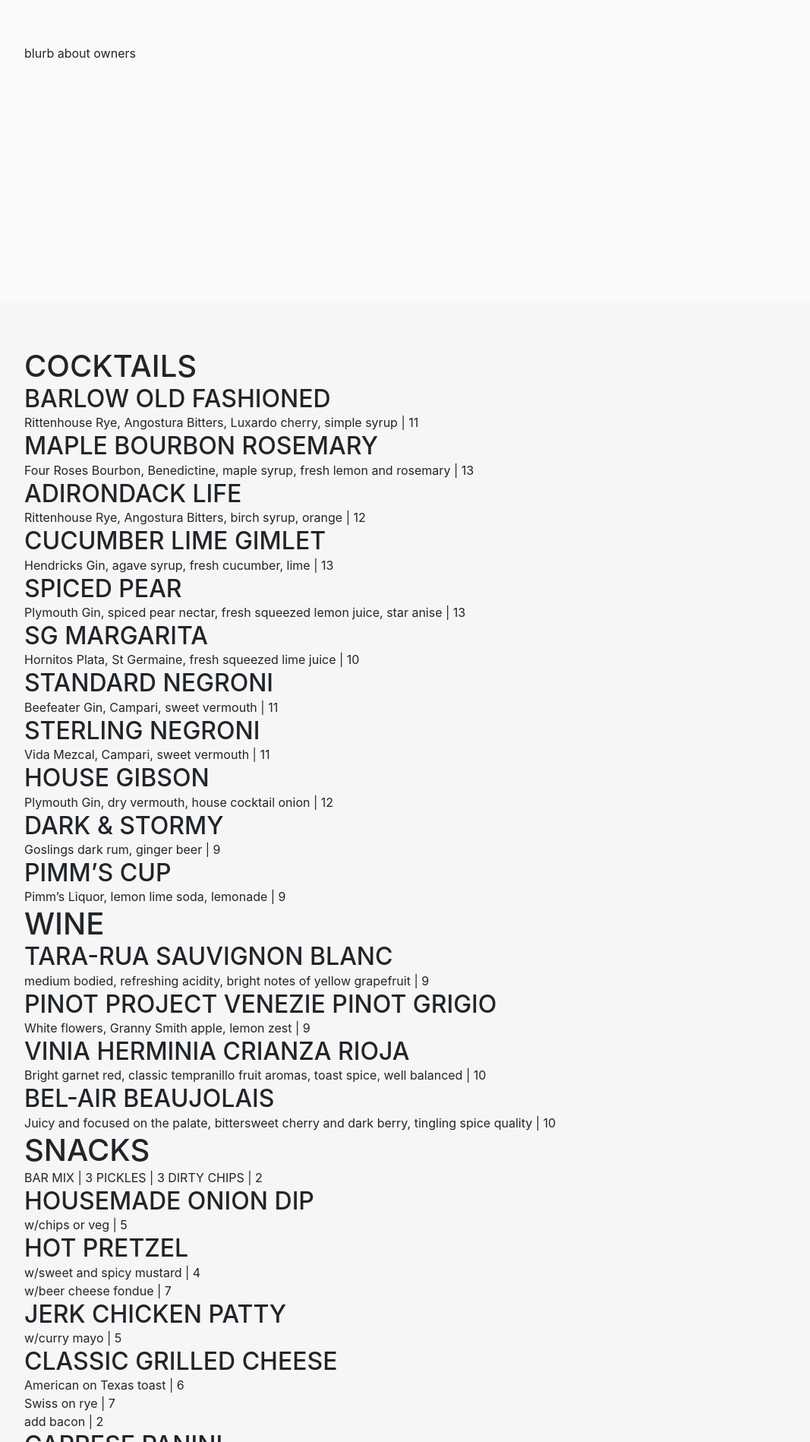
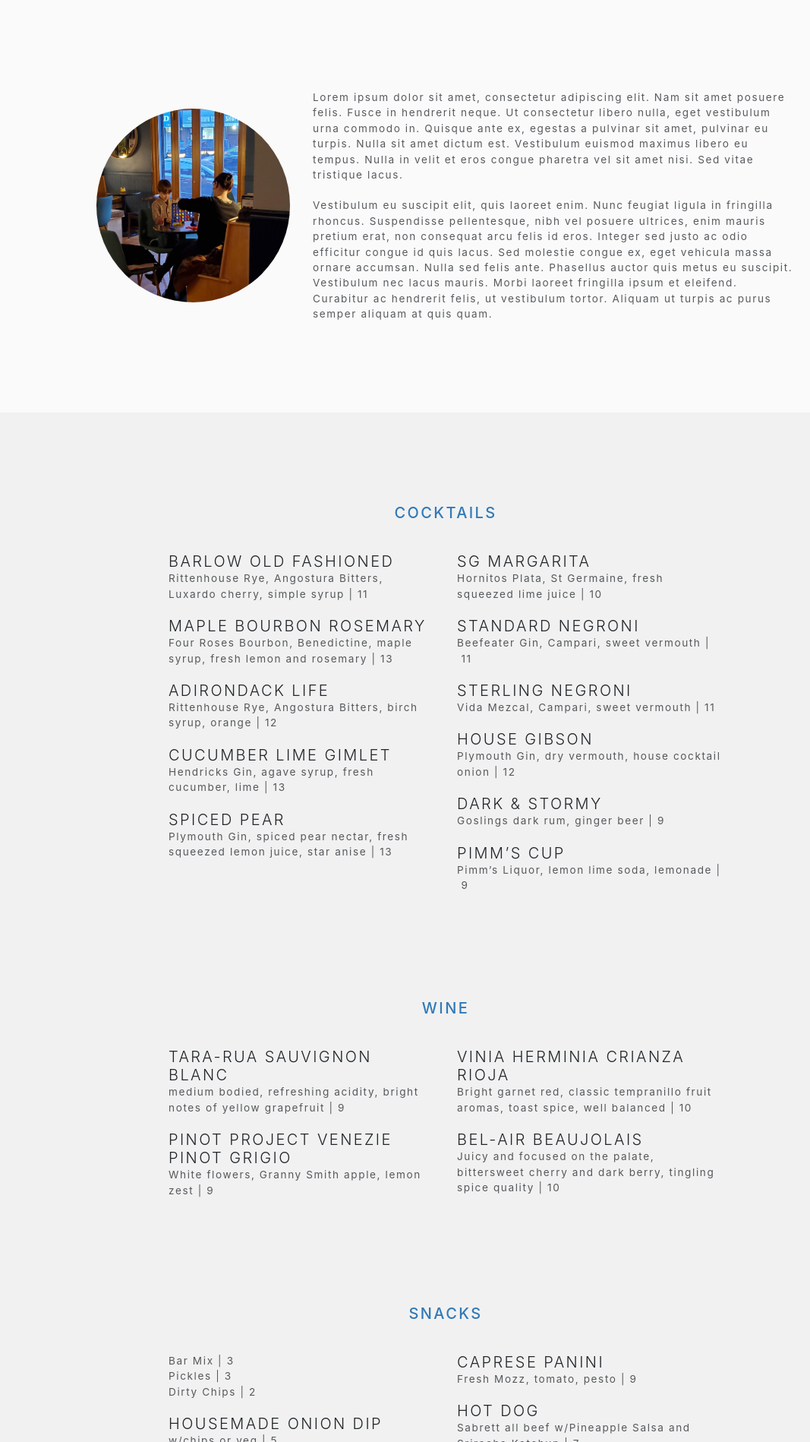
Before and after one commit to callmenunez/the-barlow, a website: page index.html in a window 1280 px wide. Shown: the part 902-2800 px from the top of the page at 76% size, without its empty margins (53-1120 px from the left). Drawn offline with nearby package versions, Linux system fonts and the light colour scheme.

Commit message:
updated the menu, added content for the about, parties, hours/location sections

```diff
--- a/index.html
+++ b/index.html
@@ -60,9 +60,18 @@
 
   <section class="about" id="about">
     <div class="container">
-      <div class="row">
-        <div class="col">
-          blurb about owners
+      <div class="row justify-content-center about__horizontalCenter">
+        <div class="col-md-3 col-sm-12">
+          <img src="img/about.jpg" class="about__img">
+        </div>
+        <div class="col-md-7 col-sm-12">
+          <p class="about__text">
+            Lorem ipsum dolor sit amet, consectetur adipiscing elit. Nam sit amet posuere felis. Fusce in hendrerit neque. Ut consectetur libero nulla, eget vestibulum urna commodo in. Quisque ante ex, egestas a pulvinar sit amet, pulvinar eu turpis. Nulla sit amet dictum est. Vestibulum euismod maximus libero eu tempus. Nulla in velit et eros congue pharetra vel sit amet nisi. Sed vitae tristique lacus.
+          </p>
+          <p class="about__text">
+            Vestibulum eu suscipit elit, quis laoreet enim. Nunc feugiat ligula in fringilla rhoncus. Suspendisse pellentesque, nibh vel posuere ultrices, enim mauris pretium erat, non consequat arcu felis id eros. Integer sed justo ac odio efficitur congue id quis lacus. Sed molestie congue ex, eget vehicula massa ornare accumsan. Nulla sed felis ante. Phasellus auctor quis metus eu suscipit. Vestibulum nec lacus mauris. Morbi laoreet fringilla ipsum et eleifend. Curabitur ac hendrerit felis, ut vestibulum tortor. Aliquam ut turpis ac purus semper aliquam at quis quam.
+          </p>
+
         </div>
       </div>
     </div>
@@ -70,204 +79,231 @@
 
   <section class="menu" id="menu">
     <div class="container">
+
       <div class="row">
         <div class="col">
           <h1 class="menu__header">COCKTAILS</h1>
-
+        </div>
+      </div>
+      <div class="row justify-content-center">
+        <div class="col-md-4 col-sm-12">
           <h2 class="menu__itemName">
             BARLOW OLD FASHIONED
           </h2>
           <p class="menu__itemDescription">
-            Rittenhouse Rye, Angostura Bitters, Luxardo cherry, simple syrup | 11
+            Rittenhouse Rye, Angostura Bitters, Luxardo cherry, simple syrup&nbsp;|&nbsp;11
           </p>
 
           <h2 class="menu__itemName">
             MAPLE BOURBON ROSEMARY
           </h2>
           <p class="menu__itemDescription">
-            Four Roses Bourbon, Benedictine, maple syrup, fresh lemon and rosemary | 13
+            Four Roses Bourbon, Benedictine, maple syrup, fresh lemon and rosemary&nbsp;|&nbsp;13
           </p>
 
           <h2 class="menu__itemName">
             ADIRONDACK LIFE
           </h2>
           <p class="menu__itemDescription">
-            Rittenhouse Rye, Angostura Bitters, birch syrup, orange | 12
+            Rittenhouse Rye, Angostura Bitters, birch syrup, orange&nbsp;|&nbsp;12
           </p>
 
           <h2 class="menu__itemName">
             CUCUMBER LIME GIMLET
           </h2>
           <p class="menu__itemDescription">
-            Hendricks Gin, agave syrup, fresh cucumber, lime | 13
+            Hendricks Gin, agave syrup, fresh cucumber, lime&nbsp;|&nbsp;13
           </p>
 
           <h2 class="menu__itemName">
             SPICED PEAR
           </h2>
           <p class="menu__itemDescription">
-            Plymouth Gin, spiced pear nectar, fresh squeezed lemon juice, star anise | 13
+            Plymouth Gin, spiced pear nectar, fresh squeezed lemon juice, star anise&nbsp;|&nbsp;13
           </p>
 
+        </div>
+        <div class="col-md-4 col-sm-12">
           <h2 class="menu__itemName">
             SG MARGARITA
           </h2>
           <p class="menu__itemDescription">
-            Hornitos Plata, St Germaine, fresh squeezed lime juice | 10
+            Hornitos Plata, St Germaine, fresh squeezed lime juice&nbsp;|&nbsp;10
           </p>
 
           <h2 class="menu__itemName">
             STANDARD NEGRONI
           </h2>
           <p class="menu__itemDescription">
-            Beefeater Gin, Campari, sweet vermouth | 11
+            Beefeater Gin, Campari, sweet vermouth&nbsp;|&nbsp;11
           </p>
 
           <h2 class="menu__itemName">
             STERLING NEGRONI
           </h2>
           <p class="menu__itemDescription">
-            Vida Mezcal, Campari, sweet vermouth | 11
+            Vida Mezcal, Campari, sweet vermouth&nbsp;|&nbsp;11
           </p>
 
           <h2 class="menu__itemName">
             HOUSE GIBSON
           </h2>
           <p class="menu__itemDescription">
-            Plymouth Gin, dry vermouth, house cocktail onion | 12
+            Plymouth Gin, dry vermouth, house cocktail onion&nbsp;|&nbsp;12
           </p>
 
           <h2 class="menu__itemName">
             DARK & STORMY
           </h2>
           <p class="menu__itemDescription">
-            Goslings dark rum, ginger beer | 9
+            Goslings dark rum, ginger beer&nbsp;|&nbsp;9
           </p>
 
           <h2 class="menu__itemName">
             PIMM’S CUP
           </h2>
           <p class="menu__itemDescription">
-            Pimm’s Liquor, lemon lime soda, lemonade | 9
+            Pimm’s Liquor, lemon lime soda, lemonade&nbsp;|&nbsp;9
           </p>
+        </div>
+      </div>
 
-          <h1 class="menu__header">
-            WINE
-          </h1>
+      <div class="row">
+        <div class="col">
+          <h1 class="menu__header">WINE</h1>
+        </div>
+      </div>
+      <div class="row justify-content-center">
+        <div class="col-md-4 col-sm-12">
 
           <h2 class="menu__itemName">
             TARA-RUA SAUVIGNON BLANC
           </h2>
           <p class="menu__itemDescription">
-            medium bodied, refreshing acidity, bright notes of yellow grapefruit | 9
+            medium bodied, refreshing acidity, bright notes of yellow grapefruit&nbsp;|&nbsp;9
           </p>
 
           <h2 class="menu__itemName">
             PINOT PROJECT VENEZIE PINOT GRIGIO
           </h2>
           <p class="menu__itemDescription">
-            White flowers, Granny Smith apple, lemon zest | 9
+            White flowers, Granny Smith apple, lemon zest&nbsp;|&nbsp;9
           </p>
 
+        </div>
+        <div class="col-md-4 col-sm-12">
           <h2 class="menu__itemName">
             VINIA HERMINIA CRIANZA RIOJA
           </h2>
           <p class="menu__itemDescription">
-            Bright garnet red, classic tempranillo fruit aromas, toast spice, well balanced | 10
+            Bright garnet red, classic tempranillo fruit aromas, toast spice, well balanced&nbsp;|&nbsp;10
           </p>
 
           <h2 class="menu__itemName">
             BEL-AIR BEAUJOLAIS
           </h2>
           <p class="menu__itemDescription">
-            Juicy and focused on the palate, bittersweet cherry and dark berry, tingling spice quality | 10
+            Juicy and focused on the palate, bittersweet cherry and dark berry, tingling spice quality&nbsp;|&nbsp;10
           </p>
+        </div>
+      </div>
 
-          <h1 class="menu__header">
-            SNACKS
-          </h1>
+      <div class="row">
+        <div class="col">
+          <h1 class="menu__header">SNACKS</h1>
+        </div>
+      </div>
+      <div class="row justify-content-center">
+        <div class="col-md-4 col-sm-12">
+
           <p class="menu__itemDescription">
-          BAR MIX | 3  PICKLES | 3  DIRTY CHIPS | 2
+            Bar Mix&nbsp;|&nbsp;3  <br>
+            Pickles&nbsp;|&nbsp;3  <br>
+            Dirty Chips&nbsp;|&nbsp;2
           </p>
 
           <h2 class="menu__itemName">
             HOUSEMADE ONION DIP
           </h2>
           <p class="menu__itemDescription">
-            w/chips or veg | 5
+            w/chips or veg&nbsp;|&nbsp;5
           </p>
 
           <h2 class="menu__itemName">
             HOT PRETZEL
           </h2>
           <p class="menu__itemDescription">
-            w/sweet and spicy mustard | 4
+            w/sweet and spicy mustard&nbsp;|&nbsp;4
           </p>
           <p class="menu__itemDescription">
-            w/beer cheese fondue | 7
+            w/beer cheese fondue&nbsp;|&nbsp;7
           </p>
-
           <h2 class="menu__itemName">
             JERK CHICKEN PATTY
           </h2>
-         <p class="menu__itemDescription">
-          w/curry mayo | 5
+          <p class="menu__itemDescription">
+            w/curry mayo&nbsp;|&nbsp;5
           </p>
-
           <h2 class="menu__itemName">
             CLASSIC GRILLED CHEESE
           </h2>
           <p class="menu__itemDescription">
-            American on Texas toast | 6
+            American on Texas toast&nbsp;|&nbsp;6 <br>
+            Swiss on rye&nbsp;|&nbsp;7 <br>
+            add bacon&nbsp;|&nbsp;2
           </p>
-          <p class="menu__itemDescription">
-            Swiss on rye | 7
-          </p>
-          <p class="menu__itemDescription">
-            add bacon | 2
-          </p>
+        </div>
+        <div class="col-md-4 col-sm-12">
 
           <h2 class="menu__itemName">
             CAPRESE PANINI
           </h2>
           <p class="menu__itemDescription">
-            Fresh Mozz, tomato, pesto | 9
+            Fresh Mozz, tomato, pesto&nbsp;|&nbsp;9
           </p>
 
           <h2 class="menu__itemName">
             HOT DOG
           </h2>
           <p class="menu__itemDescription">
-            Sabrett all beef w/Pineapple Salsa and Sriracha Ketchup | 7
-          </p>
-          <p class="menu__itemDescription">
-            Kid’s dog | 5
+            Sabrett all beef w/Pineapple Salsa and Sriracha Ketchup&nbsp;|&nbsp;7 <br>
+            Kid’s dog&nbsp;|&nbsp;5
           </p>
 
           <h2 class="menu__itemName">
             INSTANT NOODS
           </h2>
           <p class="menu__itemDescription">
-            Spicy Ramen, hard-boiled egg, scallion, sesame oil | 7
+            Spicy Ramen, hard-boiled egg, scallion, sesame oil&nbsp;|&nbsp;7
           </p>
 
           <h2 class="menu__itemName">
             SPICED CHOCOLATE BROWNIE
           </h2>
           <p class="menu__itemDescription">
-            Cinnamon, chili, whipped cream $6
+            Cinnamon, chili, whipped cream&nbsp;|&nbsp;6
           </p>
-
         </div>
       </div>
+
+
+
+
     </div>
   </section>
 
   <section class="parties" id="parties">
     <div class="container">
       <div class="row">
-        <div class="col">
-          Blurb about parties and who to get in touch with
+        <div class="col text-center">
+          <h1 class="parties__header">
+            The Barlow would love to help you plan your next event! <br>
+            Cocktail Parties, Receptions, Larping? (We dont judge) <br>
+            Contact us at info@thebarlowbk or click below.
+          </h1>
+          <a href="mailto:" class="parties__cta">
+            Lets Talk
+          </a>
         </div>
       </div>
     </div>
@@ -277,8 +313,7 @@
     <div class="container">
       <div class="row">
         <div class="col">
-          Hours and Location
-        </div>
+          <iframe src="https://snazzymaps.com/embed/224093" width="100%" height="600px" style="border:none;"></iframe>        </div>
       </div>
     </div>
   </section>
--- a/scss/_layout.scss
+++ b/scss/_layout.scss
@@ -32,27 +32,93 @@
 }
 .hero {
   margin-top: 100px;
+  height: 100vh;
   min-height: 800px;
-  background: url(../img/hero.jpg) no-repeat center;
+  background: url(../img/hero2.jpg) no-repeat center;
+  background-size: cover;
 }
 .about {
-  height: 400px;
   background-color: #fafafa;
-  padding: 60px 0;
+  padding: 120px 0 120px;
+  &__horizontalCenter {
+    display: flex;
+    align-items: center;
+  }
+  &__img {
+    width: 100%;
+    border-radius: 100%;
+  }
+  &__text {
+    font-size: .85rem;
+    opacity: .75;
+    letter-spacing: .1rem;
+    margin-bottom: 20px;
+    &:last-of-type {
+      margin-bottom: 0;
+    }
+  }
 }
 .menu {
-  background-color: #f6f6f6;
-  padding: 60px 0;
+  background-color: #f1f1f1;
+  padding: 0 0 120px;
+  &__header {
+    font-size: 1.25rem;
+    letter-spacing: .15rem;
+    color: #3179b7;
+    margin: 120px 0 40px;
+    text-align: center;
+  }
+  &__itemName {
+    font-size: 1.25rem;
+    letter-spacing: .15rem;
+    font-weight: 300;
+  }
+  &__itemDescription {
+    font-size: .85rem;
+    opacity: .75;
+    letter-spacing: .1rem;
+    margin-bottom: 20px;
+    line-break: strict;
+  }
 }
 .parties {
-  height: 400px;
-  background-color: #f1f1f1;
-  padding: 60px 0;
+  padding: 120px 0 120px;
+  &__header {
+    font-weight: 200;
+    font-size: 2rem;
+    line-height: 4rem;
+    color: #3179b7;
+    text-align: center;
+  }
+  &__cta {
+    border: 1px solid #3179b7;
+    padding: 20px 60px;
+    margin: 40px auto 0;
+    font-size: 1rem;
+    text-decoration: none;
+    text-transform: uppercase;
+    color: #3179b7;
+    cursor: pointer;
+    background: #ffffff;
+    transition: .2s;
+    letter-spacing: .25rem;
+    display: inline-block;
+    font-weight: 600;
+    &:hover {
+      text-decoration: none;
+      cursor: pointer;
+      opacity: .5;
+      transition: .5s;
+    }
+  }
+  a:hover {
+    text-decoration: none;
+    cursor: pointer;
+  }
 }
 .hoursLocation {
-  height: 400px;
   background-color: #ededed;
-  padding: 60px 0;
+  padding: 120px 0 120px;
 }
 .footer {
   padding: 10px 0;
```
Also changed, not shown: css/main.css, img/about.jpg (added), img/hero2.jpg (added).
